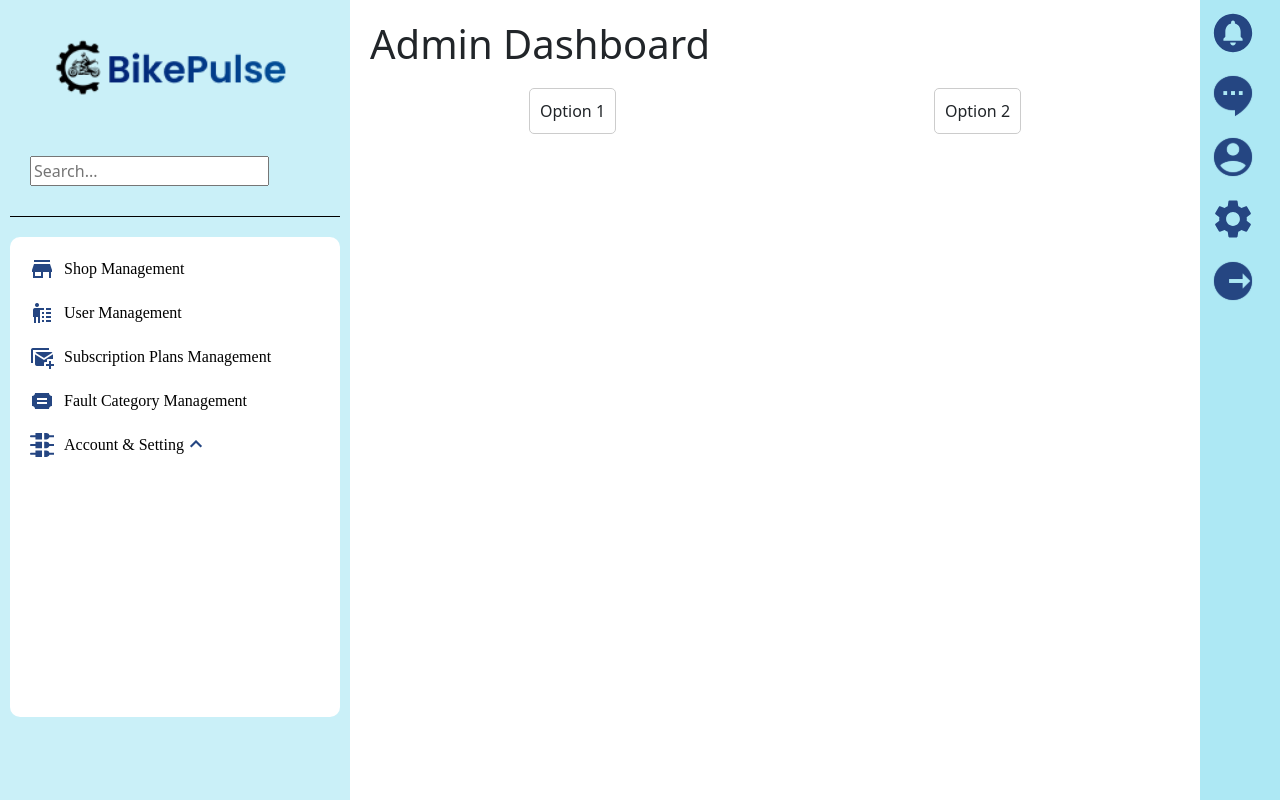
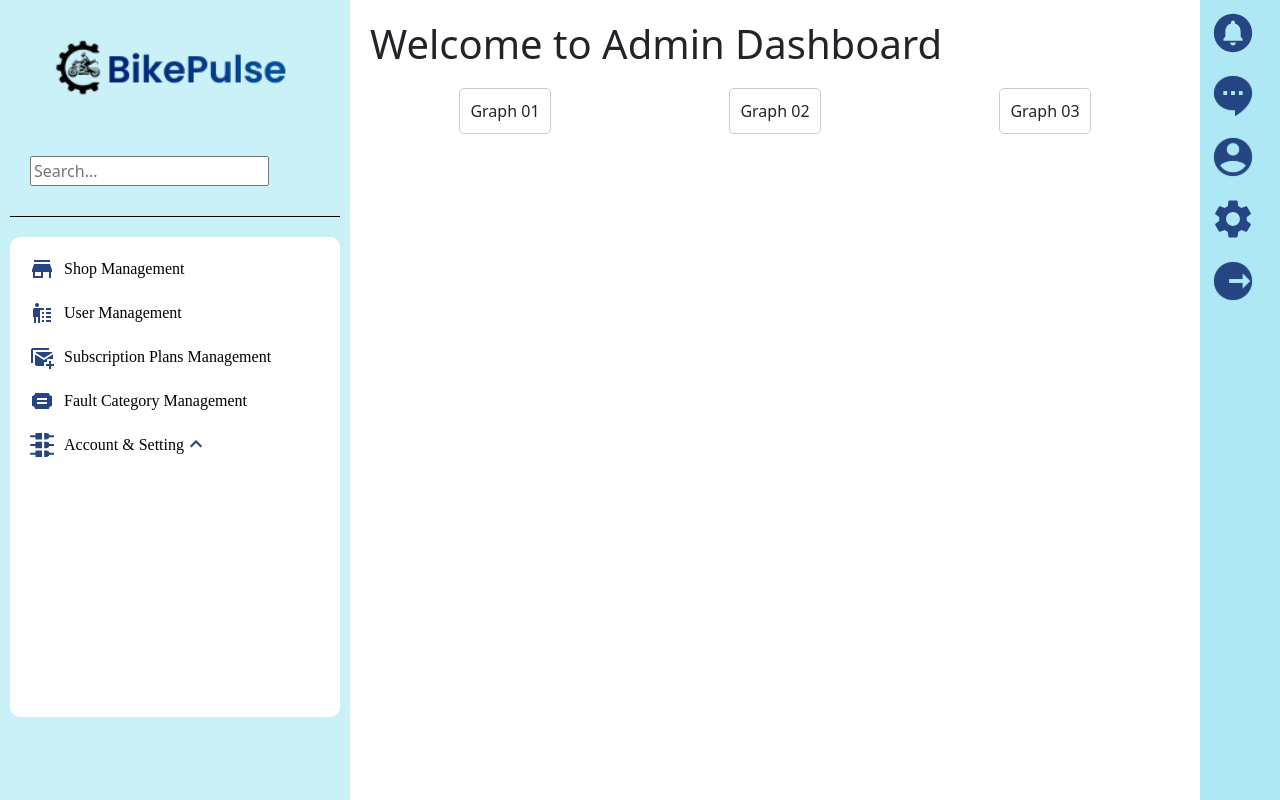
Before and after one commit to sithuminikaushalya/Motorbike_Service_Station_Reservation_System, a React (Create React App) app in the folder frontend/: page / in a window 1280 px wide. Built offline with nearby package versions, Linux system fonts and the light colour scheme.

Commit message:
Updated Admin Dashboard

```diff
--- a/frontend/package.json
+++ b/frontend/package.json
@@ -7,8 +7,10 @@
     "@testing-library/react": "^13.4.0",
     "@testing-library/user-event": "^13.5.0",
     "bootstrap": "^5.3.2",
+    "chart.js": "^4.4.1",
     "font-awesome": "^4.7.0",
     "react": "^18.2.0",
+    "react-chartjs-2": "^5.2.0",
     "react-dom": "^18.2.0",
     "react-router-dom": "^6.21.0",
     "react-scripts": "5.0.1",
@@ -16,7 +18,6 @@
   },
   "scripts": {
     "start": "react-scripts start",
-
     "build": "react-scripts build",
     "test": "react-scripts test",
     "eject": "react-scripts eject"
--- a/frontend/src/admin/common/RightSidebar.jsx
+++ b/frontend/src/admin/common/RightSidebar.jsx
@@ -1,9 +1,5 @@
-// src/admin/views/RightSidebar.jsx
-
 import React from 'react';
 import './RightSidebar.css';
-
-// Import SVGs
 import notificationIcon from '../../assets/notifications.svg';
 import chatIcon from '../../assets/chat.svg';
 import userIcon from '../../assets/User.svg';
--- a/frontend/src/admin/views/AdminDashboard.jsx
+++ b/frontend/src/admin/views/AdminDashboard.jsx
@@ -15,24 +15,47 @@ const AdminDashboard = () => {
       <LeftSidebar />
 
       <div className="admin-content">
-        <h1>Admin Dashboard</h1>
-
-        {/* Add your admin dashboard content here */}
+        <h1>Welcome to Admin Dashboard</h1>
         <div className="dashboard-options">
-          <div className={`dashboard-option ${selectedOption === 'option1' && 'selected'}`} onClick={() => handleOptionClick('option1')}>
-            Option 1
+          <div
+            className={`dashboard-option ${selectedOption === 'option1' && 'selected'}`}
+            onClick={() => handleOptionClick('option1')}
+          >
+            Graph 01
           </div>
-          <div className={`dashboard-option ${selectedOption === 'option2' && 'selected'}`} onClick={() => handleOptionClick('option2')}>
-            Option 2
+          <div
+            className={`dashboard-option ${selectedOption === 'option2' && 'selected'}`}
+            onClick={() => handleOptionClick('option2')}
+          >
+            Graph 02
           </div>
-          {/* Add more options as needed */}
+          <div
+            className={`dashboard-option ${selectedOption === 'option3' && 'selected'}`}
+            onClick={() => handleOptionClick('option3')}
+          >
+            Graph 03
+          </div>
         </div>
 
         <div className="dashboard-content">
-          {/* Content that changes based on the selected option */}
-          {selectedOption === 'option1' && <p>This is content for Option 1.</p>}
-          {selectedOption === 'option2' && <p>This is content for Option 2.</p>}
-          {/* Add content for more options */}
+          {selectedOption === 'option1' && (
+            <>
+              <h2>Shop Registration History</h2>
+              <p>This is where your Option 1 content goes. Customize it to fit your needs.</p>
+            </>
+          )}
+          {selectedOption === 'option2' && (
+            <>
+              <h2>Customer Registration History</h2>
+              <p>This is where your Option 2 content goes. Customize it to fit your needs.</p>
+            </>
+          )}
+          {selectedOption === 'option3' && (
+            <>
+              <h2>POS History</h2>
+              <p>This is where your Option 3 content goes. Customize it to fit your needs.</p>
+            </>
+          )}
         </div>
       </div>
 
```
Also changed, not shown: 2 other files (tests, documents, lock files or other folders).
